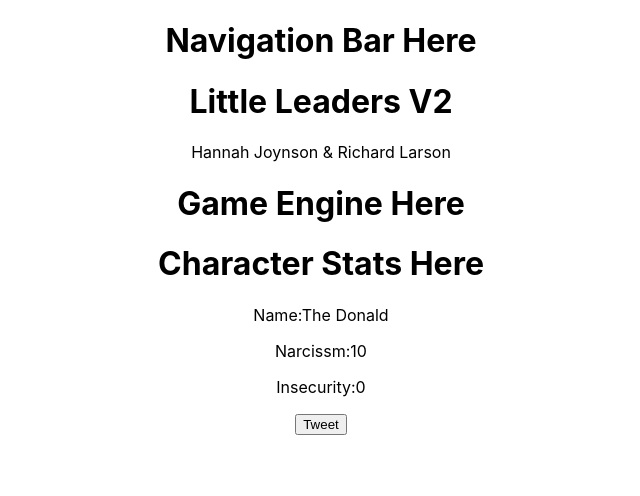
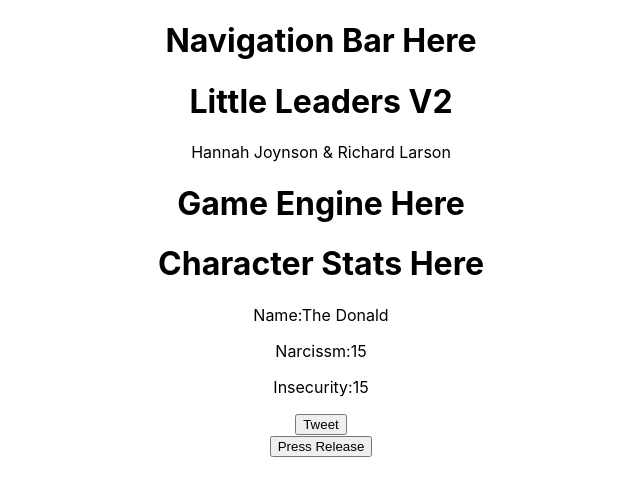
Before and after one commit to RicLMCR/REACT-Little-Leaders, a React (Create React App) app: page / in a window 1280 px wide. Shown: the top 496 px of the page, without its empty margins (319-959 px from the left). Built offline with nearby package versions, Linux system fonts and the light colour scheme.

Commit message:
commit 4

```diff
--- a/src/App.js
+++ b/src/App.js
@@ -1,7 +1,6 @@
 import './App.css';
 import Nav from './Nav';
 import Game from './Game';
-import Char from './Char';
 
 
 function App() {
@@ -11,7 +10,6 @@ function App() {
             <h1>Little Leaders V2</h1>
       <p>Hannah Joynson & Richard Larson</p>
 
-      {/* <Char /> */}
       <Game />
 
     </div>
--- a/src/ButtonInsec.js
+++ b/src/ButtonInsec.js
@@ -1,8 +1,10 @@
-const ButtonInsec = () => {
-    // Button Narc here
+const ButtonInsec = ({press}) => {
+
+    let randNum = Math.floor(Math.random()*10);
+
     return (
         <div>
-            <h1>Button Insecurity (media) Here</h1>
+            <button  onClick={()=> press(randNum)}>Press Release</button>
         </div>
      );
 }
--- a/src/Game.js
+++ b/src/Game.js
@@ -1,31 +1,53 @@
 import Char from './Char.js';
 import ButtonNarc from './ButtonNarc';
 import { useState } from 'react';
+import ButtonInsec from './ButtonInsec.js';
 
 const Game = () => {
 
    // CHARACTER GENERATION: Properties hook
    const [character, setCharacter] = useState (
-       {title:"The Donald", narc:10, insec:0, controv:0, id:1}
+       {title:"The Donald", narc:15, insec:15, controv:0, id:1}
    );
 
-// STATS ADJ: Social media/narcissm function
+// STATS NARC: Social media/narcissm function
     const tweet = (randNum)=>{
-        let narcVal = character.narc + randNum;
-        character.narc = narcVal;
-        console.log (`narcVal is: ${narcVal}`);
-        console.log(character);
-        // setCharacter (narcVal); // This needs to target the narc value specifically
+        try {
+            let newObj = {title:character.title, narc:character.narc, insec:character.insec, controv:character.controv, id:character.id};
+            let narcVal = newObj.narc + randNum;
+            newObj.narc = narcVal;
+            setCharacter (newObj);
+            console.log(character);
+        } catch (error){
+            console.log(error);
+        }
     };
 
+// STATS INSEC: Insecurity function
+const press = (randNum)=>{
+    try {
+        let newObj = {title:character.title, narc:character.narc, insec:character.insec, controv:character.controv, id:character.id};
+        let insecVal = newObj.insec + randNum;
+        newObj.insec = insecVal;
+        setCharacter (newObj);
+        console.log(character);
+    } catch (error){
+        console.log(error);
+    }
+};
+
+// STATS CONTROV: Controversy function
+
+// TIMER
+
 // WIN/LOSS - useEffect needs to go here to assess current stats scores and determine if win/lose conditions are nmet
-
 
     return (
         <div>
             <h1>Game Engine Here</h1>
-            <Char title={character.title} narc={character.narc} insec={character.insec}/>
+            <Char title={character.title} narc={character.narc} insec={character.insec} controv={character.controv}/>
             <ButtonNarc tweet={tweet}/>
+            <ButtonInsec press={press}/>
         </div>
     );
 
--- a/src/Nav.js
+++ b/src/Nav.js
@@ -1,10 +1,4 @@
-
-
 const Nav = () => {
-
-
-
-
 
     return (
         <div>
```
